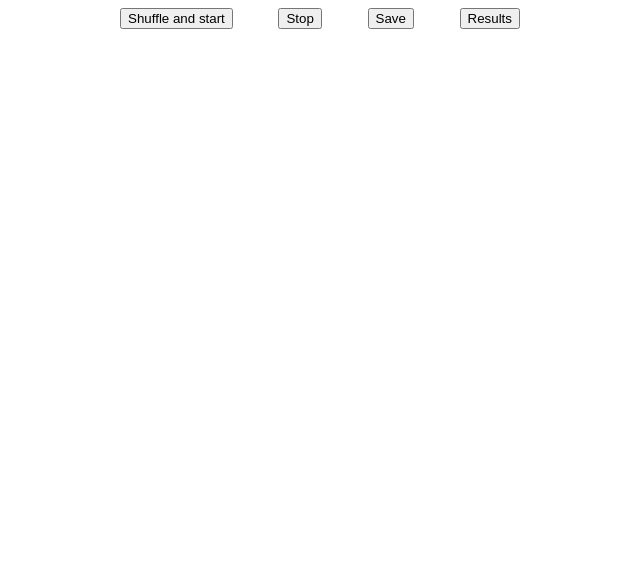
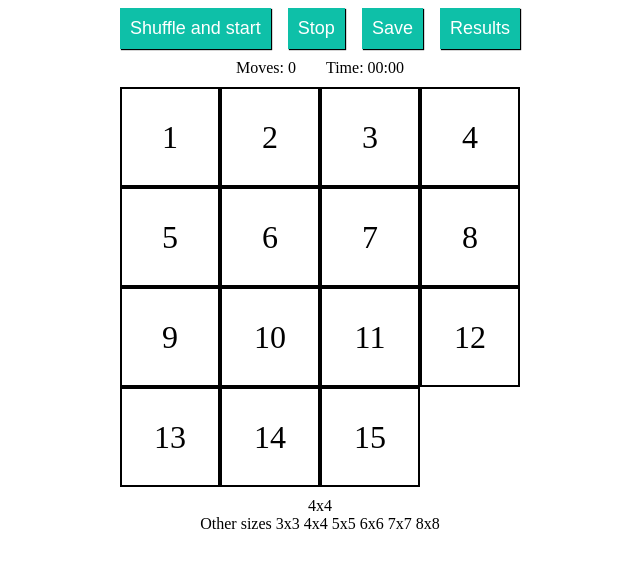
Before and after one commit to Joramba/songbird, a website built with webpack: page src/index.html in a window 1280 px wide. Shown: the whole page, without its empty margins (320-960 px from the left). Built offline with nearby package versions, Linux system fonts and the light colour scheme.

Commit message:
feat: add full static layout

```diff
--- a/package.json
+++ b/package.json
@@ -43,6 +43,7 @@
     "fastest-levenshtein": "^1.0.16",
     "find-up": "^4.1.0",
     "function-bind": "^1.1.1",
+    "gh-pages": "^4.0.0",
     "glob-to-regexp": "^0.4.1",
     "graceful-fs": "^4.2.10",
     "has": "^1.0.3",
@@ -101,7 +102,8 @@
   },
   "scripts": {
     "build": "webpack",
-    "dev": "webpack serve"
+    "dev": "webpack serve",
+    "deploy": "gh-pages -d build"
   },
   "keywords": [],
   "author": "",
--- a/src/index.js
+++ b/src/index.js
@@ -16,11 +16,52 @@ buttonContainer.innerHTML = `
 `;
 
 actionContainer.className = 'action_container';
+actionContainer.innerHTML = `
+    <div class="moves">Moves: 0 </div>
+    <div class="time">Time: 00:00 </div>
+`;
+
 fieldContainer.className = 'field_container';
+fieldContainer.innerHTML = `
+    <div class="field_area">
+        <div>1</div>  <div>2</div>  <div>3</div>  <div>4</div>
+        <div>5</div>  <div>6</div>  <div>7</div>  <div>8</div>
+        <div>9</div>  <div>10</div> <div>11</div> <div>12</div>
+        <div>13</div> <div>14</div> <div>15</div>
+    </div>
+`;
+
 sizeContainer.className = 'size_container';
+sizeContainer.innerHTML = `
+    <div class="frame_size">4x4</div>
+    <div class="sizes">Other sizes 3x3 4x4 5x5 6x6 7x7 8x8</div>
+`;
 
 divMain.appendChild(buttonContainer);
 divMain.appendChild(actionContainer);
 divMain.appendChild(fieldContainer);
 divMain.appendChild(sizeContainer);
-document.body.appendChild(divMain)
+
+document.body.appendChild(divMain);
+
+const buttons = document.querySelectorAll('.button'),
+    field = document.querySelector('.field_area');
+
+buttons.forEach(button => {
+    button.addEventListener('click', () => {
+        buttons.forEach(item => {
+            item.classList.remove('active');
+        })
+        button.classList.add('active');
+    })
+});
+
+
+const fieldPiece = field.getElementsByTagName('div');
+
+for (let i = 0; i < fieldPiece.length; i++) {
+    fieldPiece[i].className = 'fieldpiece';
+    fieldPiece[i].style.left = (i % 4 * 100) + 'px';
+    fieldPiece[i].style.top = (parseInt(i / 4) * 100) + 'px';
+    fieldPiece[i].style.backgroundPosition = '-' + fieldPiece[i].style.left + ' ' + '-' + fieldPiece[i].style.top;
+}
--- a/src/style.scss
+++ b/src/style.scss
@@ -12,3 +12,65 @@
     flex-wrap: nowrap;
     justify-content: space-between;
 }
+
+.button {
+    background-color: rgb(14, 192, 168);
+    font-size: 18px;
+    color: white;
+    border: 0;
+    padding: 10px;
+    box-shadow: 1px 1px 1px black;
+}
+
+.button:hover {
+    cursor: pointer;
+    box-shadow: none;
+}
+
+.active {
+    background-color: rgb(88, 88, 92);
+}
+
+.action_container {
+    padding: 10px 0;
+    display: flex;
+    flex-flow: row nowrap;
+    justify-content: center;
+    gap: 30px;
+}
+
+canvas {
+    border: 1px solid black;
+    background-color: rgb(180, 179, 179);
+}
+
+.size_container {
+    display: flex;
+    flex-flow: column nowrap;
+    justify-content: center;
+    padding: 10px 0 0 0;
+}
+
+.frame_size,
+.sizes {
+    display: flex;
+    justify-content: center;
+    align-items: center;
+}
+
+.field_area {
+    font-size: 32px;
+    height: 400px;
+    padding: 0px;
+    position: relative;
+}
+
+.fieldpiece {
+    border: 2px solid black;
+    height: 96px;
+    line-height: 96px;
+    position: absolute;
+    text-align: center;
+    vertical-align: middle;
+    width: 96px;
+}
--- a/webpack.config.js
+++ b/webpack.config.js
@@ -7,16 +7,17 @@ module.exports = {
     entry: {
         bundle: path.resolve(__dirname, 'src/index.js')
     },
+    watch: true,
     output: {
-        path: path.resolve(__dirname, 'dist'),
+        path: path.resolve(__dirname, 'build'),
         filename: '[name][contenthash].js',
         clean: true,
-        assetModuleFilename: '[name][ext]'
+        assetModuleFilename: '[name][ext]',
     },
     devtool: 'source-map',
     devServer: {
         static: {
-            directory: path.resolve(__dirname, 'dist')
+            directory: path.resolve(__dirname, 'build')
         },
         port: 3000,
         open: true,
```
Also changed, not shown: build/bundle79d5480a0bdd94354602.js (added), build/index.html (added), 2 other files.
